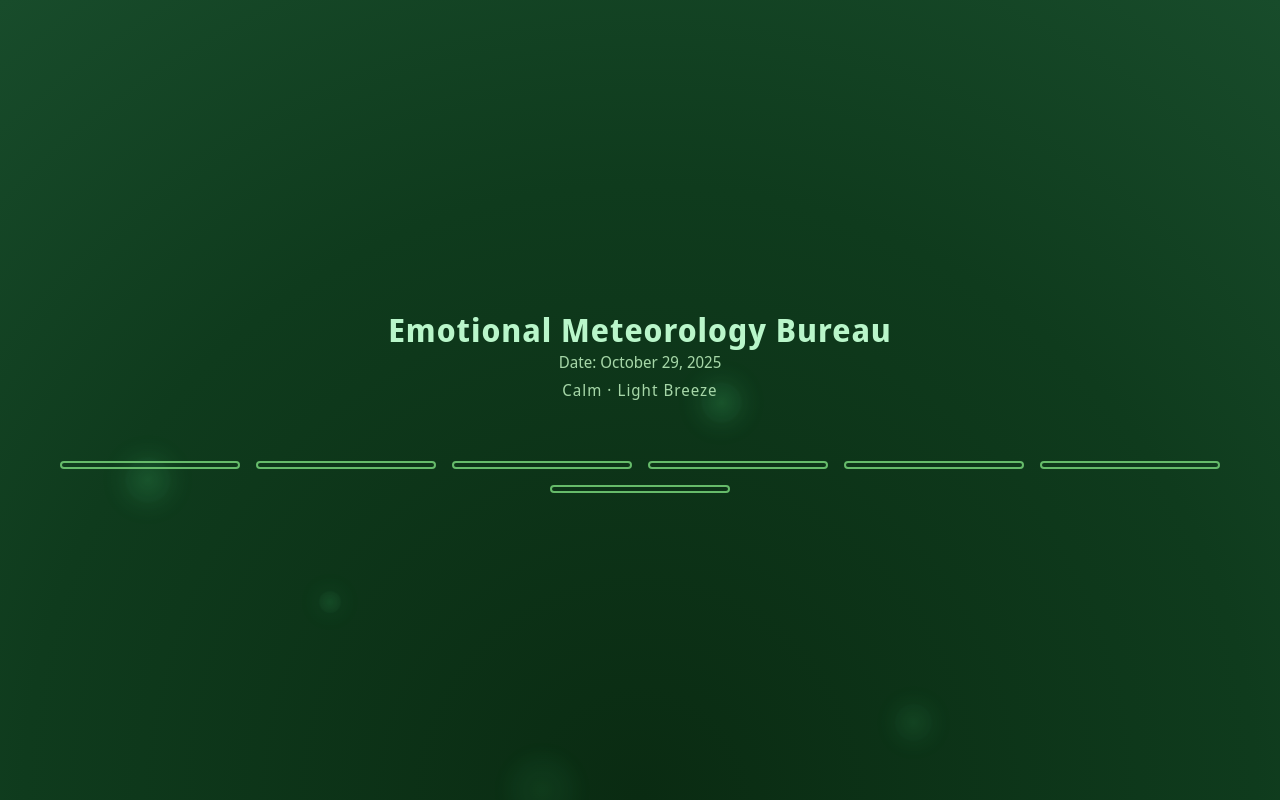
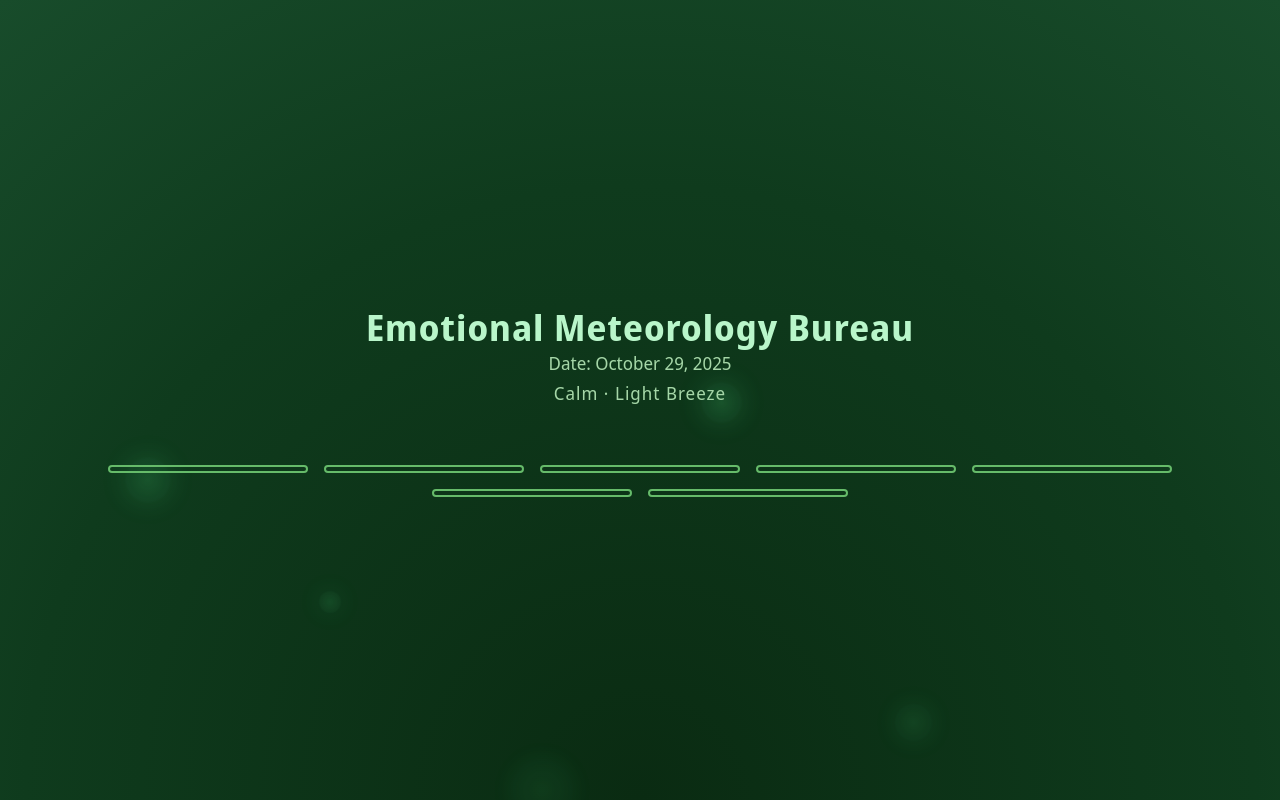
Before and after one commit to Mona-Chu/Hormonic-Collection, a plain HTML site: page day6.html in a window 1280 px wide. Drawn offline with Linux system fonts and the light colour scheme.

Commit message:
update1111111

```diff
--- a/style2.css
+++ b/style2.css
@@ -102,8 +102,8 @@ h1 {
     background: linear-gradient(135deg, rgba(60, 10, 10, 0.9), rgba(100, 20, 20, 0.95));
     filter: drop-shadow(0 0 5px rgba(255, 0, 0, 0.3));
     transition: all 0.3s cubic-bezier(0.175, 0.885, 0.32, 1.275);
-    width: 200px;
-    height: 180px;
+    width: 300px;
+    height: 280px;
     padding: 20px;
     text-align: center;
 }
--- a/style3.css
+++ b/style3.css
@@ -95,7 +95,7 @@ h1 {
   align-items: center;
   justify-content: center;
   text-align: center;
-  font-size: 13px;
+  font-size: 20px;
   line-height: 1.5;
   padding: 0 10px;
 }
@@ -103,8 +103,8 @@ h1 {
 
 
 .card:hover {
-  width: 180px;
-  height: 180px;
+  width: 250px;
+  height: 250px;
   border-radius: 16px;
   background: rgba(255,255,255,.15);
   backdrop-filter: blur(8px);
@@ -113,10 +113,14 @@ h1 {
 }
 
 .card:hover h2{
-  display: block;
+  display: flex;
+  flex-direction: column;
+  justify-content: center;
+  align-items: center;
+  text-align: center;
   position: absolute;
   top: 12px;
-  font-size: 15px;
+  font-size: 25px;
   color: #c6d7f0;
 }
 .card:hover .content {
@@ -137,16 +141,16 @@ h1 {
 }
 
 .visibility {
-  width: 60px;
-    height: 60px;
+    width: 80px;
+    height: 80px;
     background: radial-gradient(circle, #5980c7 0%, transparent 90%);
     border: 3px solid #9cb8ec;
-    border-radius: 90%;
+    border-radius: 50%;
     position: relative;
 }
 
 .wave {
-   width: 80%;
+    width: 80%;
     height: 50px;
     margin-top: 5px;
     background: repeating-linear-gradient(45deg, #9173e5, #2909ca 5px, #040b5e 5px,#9173e5, #040b5e 10px);
--- a/style5.css
+++ b/style5.css
@@ -71,7 +71,7 @@ body {
   background: rgba(255, 255, 255, 0.06);
   border: 1px solid rgba(255, 255, 255, 0.08);
   border-radius: 18px;
-  width: 180px;
+  width: 200px;
   height: var(--card-collapsed-height);
   backdrop-filter: blur(10px);
   transition: all 0.4s ease;
@@ -99,17 +99,23 @@ body {
 
 
 .card:hover {
-  height: var(--card-expanded-height);
+  height: 200px;
   transform: translateY(-10px);
   background: rgba(255, 255, 255, 0.15);
   z-index: 10;
 }
 
+
 .card:hover .content {
   visibility: visible;
   opacity: 1;
+  font-size: 15px;
 }
-
+.card:hover h2  {
+  font-size: 20px;
+  color: #c4b1f3;
+  transition: opacity 0.3s ease;
+}
 
 .color-temp .chart {
   width: 90%;
--- a/style6.css
+++ b/style6.css
@@ -61,21 +61,21 @@ body {
 }
 
 .header h1 {
-  font-size: 32px;
+  font-size: 35px;
   letter-spacing: 1px;
   color: #b9f6ca;
 }
 .date {
   text-align: center;
   margin-bottom: 6px;
-  font-size: 16px;
+  font-size: 18px;
   color: #a5d6a7;
 }
 
 .headline {
   margin-top: 6px;
   color: #a5d6a7;
-  font-size: 16px;
+  font-size: 18px;
   letter-spacing: 1px;
 }
 
@@ -95,7 +95,7 @@ body {
   background: transparent;
   border: 2px solid #66bb6a;
   border-radius: 16px;
-  width: 180px;
+  width: 200px;
   height: 8px;
   display: flex;
   flex-direction: column;
@@ -113,7 +113,7 @@ body {
 }
 
 .card:hover {
-  height: 180px;
+  height: 200px;
   background: rgba(255, 255, 255, 0.08);
   border-color: #b9f6ca;
   backdrop-filter: blur(10px);
@@ -128,7 +128,7 @@ body {
 }
 
 .card h2 {
-  font-size: 18px;
+  font-size: 20px;
   color: #b9f6ca;
   margin-bottom: 10px;
   text-align: center;
@@ -163,7 +163,7 @@ body {
     margin-top: 0;
 }
 .visibility .bar {
-  width: 60px;
+    width: 60px;
     height: 60px;
     background: radial-gradient(circle, #5efc82 00%, transparent 60%);
     border: 3px solid #00c853;
```
Also changed, not shown: day3.html (+1 -1 lines).
